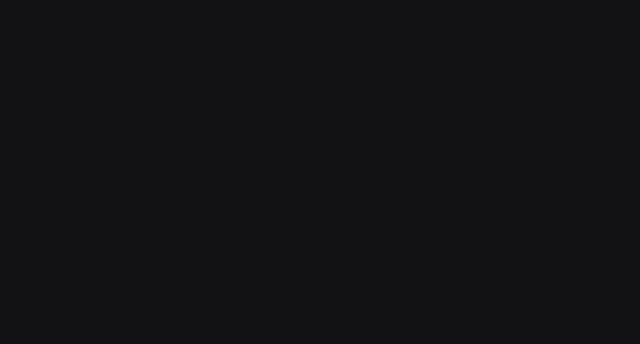
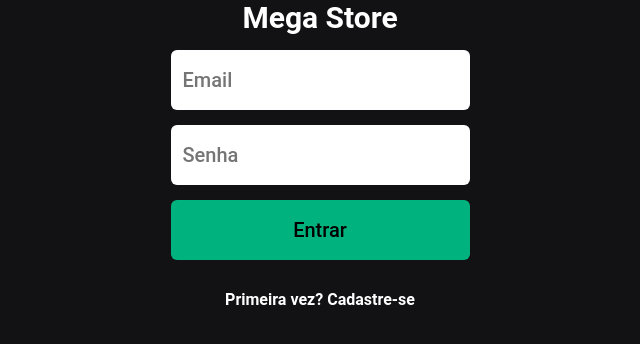
Before and after one commit to Jbarezzi/projeto14-mega-store-front, a React (Create React App) app: page /login in a window 1280 px wide. Before the commit this address had no page. Shown: the top 344 px of the page, without its empty margins (320-960 px from the left). Built offline with nearby package versions, Linux system fonts and the light colour scheme.

Commit message:
fix: user context were missing in some components

```diff
--- a/src/components/App.js
+++ b/src/components/App.js
@@ -1,4 +1,4 @@
-import React from 'react';
+import { useState } from 'react';
 import { BrowserRouter, Route, Routes } from 'react-router-dom';
 
 import { GlobalStyle } from '../styles/global';
@@ -6,17 +6,20 @@
 import Home from './Home/Home';
 import SignUpPage from './Sign/SignUpPage';
 import SignInPage from './Sign/SignInPage';
+import UserContext from "./../contexts/UserContext"
 
 export default function App( ) {
-
+  const [user, setUser] = useState();
   return (
+    <UserContext.Provider value={{user, setUser}}>
       <BrowserRouter>
         <Routes>
-      {/* <Route path='/' element={<Home />}/> */}
-      <Route path='/' element={<SignInPage />}/>
+          <Route path='/' element={<Home />}/>
+          <Route path='/login' element={<SignInPage />}/>
           <Route path='/sign-up' element={<SignUpPage />}/>
         </Routes>
         <GlobalStyle />
       </BrowserRouter>
+    </UserContext.Provider>
   )
 }
--- a/src/components/Sign/SignInPage.js
+++ b/src/components/Sign/SignInPage.js
@@ -1,8 +1,9 @@
-import { useState } from "react";
+import { useState, useContext } from "react";
+import { Link, useNavigate } from "react-router-dom";
 import styled from "styled-components";
 import { ThreeDots } from "react-loader-spinner";
+import UserContext from "../../contexts/UserContext";
 import { login } from "./../../services"
-import { Link, useNavigate } from "react-router-dom";
 
 const Form = styled.form`
     display: flex;
@@ -48,8 +49,9 @@
 `;
 
 function SignInPage() {
+    const { setUser } = useContext(UserContext);
     const navigate = useNavigate();
-    const [user, setUser] = useState({
+    const [userLogin, setUserLogin] = useState({
         email: "",
         password: "",
     });
@@ -59,8 +61,9 @@
         e.preventDefault();
         setLoad(true);
         try {
-            await login(user);
+            const response = await login(userLogin);
             setLoad(false);
+            setUser(response.data);
             navigate("/", { replace: true });
         } catch(error) {
             setLoad(false);
@@ -76,16 +79,16 @@
                     type="email"
                     required
                     placeholder="Email"
-                    value={user.email}
+                    value={userLogin.email}
                     disabled={load}
-                    onChange={(e) => setUser({ ...user, email: e.target.value })} />
+                    onChange={(e) => setUserLogin({ ...userLogin, email: e.target.value })} />
                 <input
                     type="password"
                     required
                     placeholder="Senha"
-                    value={user.password}
+                    value={userLogin.password}
                     disabled={load}
-                    onChange={(e) => setUser({ ...user, password: e.target.value })} />
+                    onChange={(e) => setUserLogin({ ...userLogin, password: e.target.value })} />
                 <button type="submit" disabled={load}>
                     { load ? <ThreeDots color="#FFFFFF" width="54" height="15" /> : "Entrar"}
                 </button>
--- /dev/null
+++ b/src/contexts/UserContext.js
@@ -0,0 +1,5 @@
+import { createContext } from "react";
+
+const UserContext = createContext();
+
+export default UserContext;
```
Lines whose indentation alone changed are shown as unchanged.
